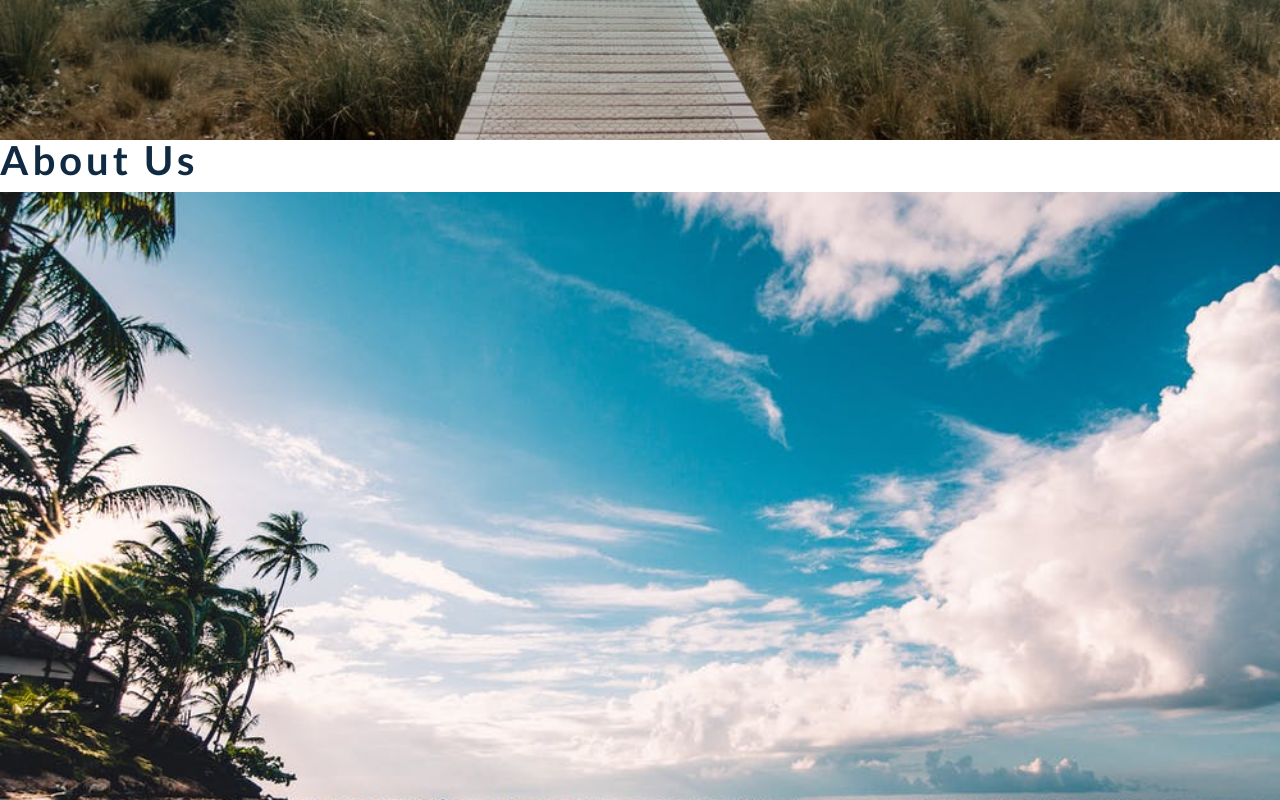
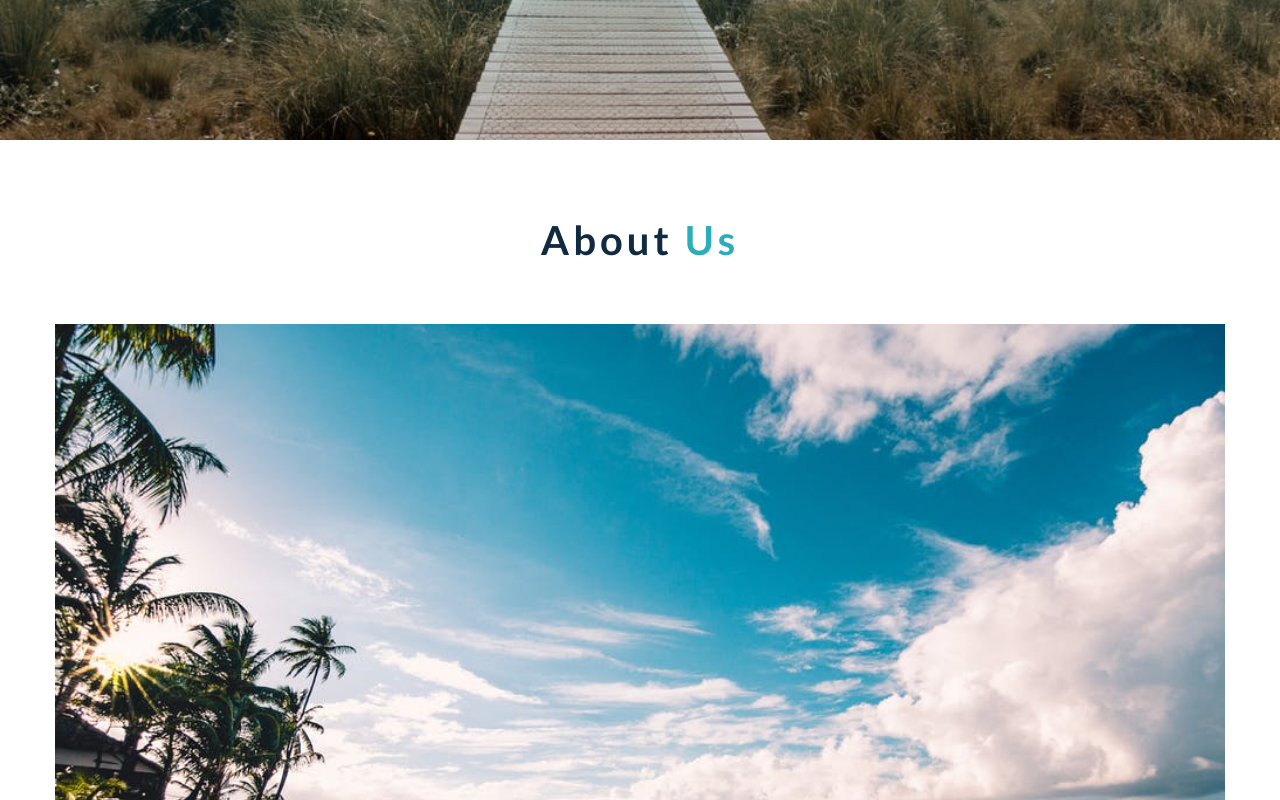
Before and after one commit to Soulbash/backroads-tours-new-design, a plain HTML site: page index.html in a window 1280 px wide. Shown: the part 660-1460 px from the top of the page. Drawn offline with Linux system fonts and the light colour scheme.

Commit message:
Added about css

```diff
--- a/css/styles.css
+++ b/css/styles.css
@@ -146,6 +146,29 @@ p {
   color: var(--clr-primary-1);
   background: var(--clr-primary-8);
 }
+.section {
+  padding: 5rem 0;
+}
+.section-title {
+  text-align: center;
+  margin-bottom: 4rem;
+}
+.section-title h3 {
+  text-transform: uppercase;
+}
+.section-title span {
+  color: var(--clr-primary-5);
+}
+.section-center {
+  width: 90vw;
+  margin: 0 auto;
+  max-width: 1170px;
+}
+@media screen and (min-width: 992px) {
+  .section-center {
+    width: 95vw;
+  }
+}
 
 /*
 ===============
```
